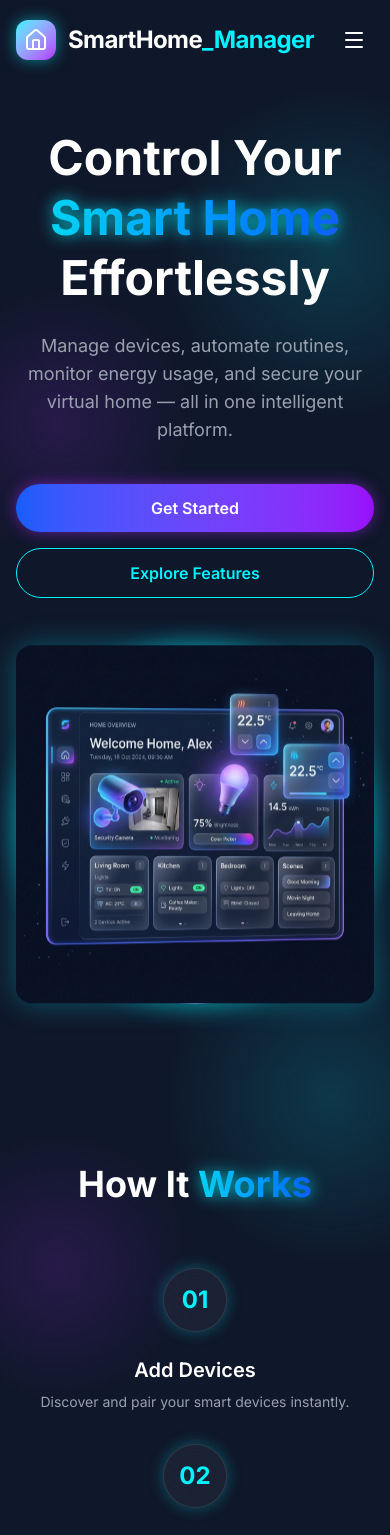
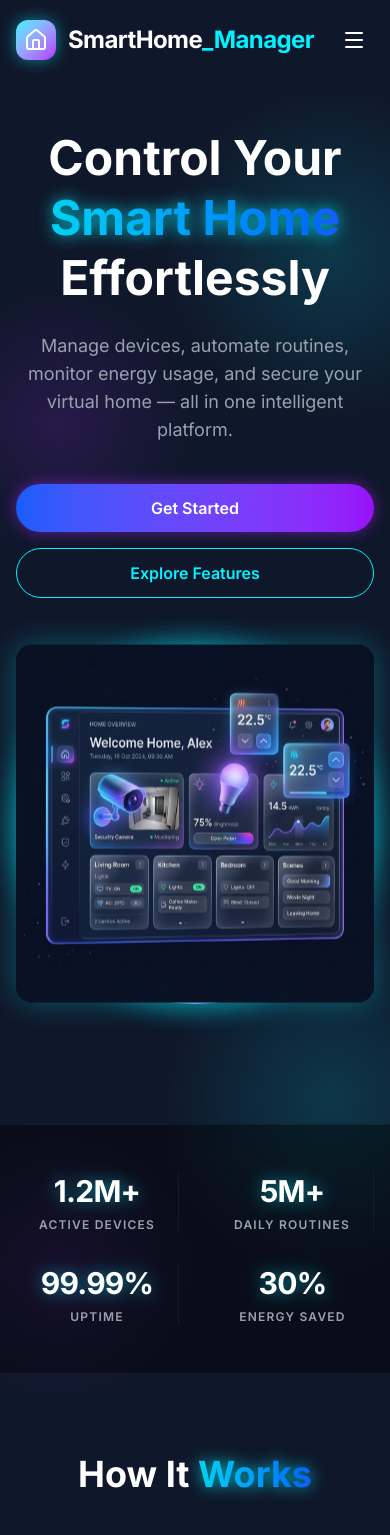
Before and after one commit to payal360/Smart_Home, a React (Vite) app: page / in a window 390 px wide. Shown: the top 1535 px of the page. Built offline with nearby package versions, Linux system fonts and the light colour scheme.

Commit message:
Enhanced Homepage and updated footer

```diff
--- a/src/pages/LandingPage.jsx
+++ b/src/pages/LandingPage.jsx
@@ -337,6 +337,78 @@ const Testimonials = () => {
 
 const Contact = null;
 
+const StatsBanner = () => {
+  return (
+    <div className="border-y border-white/5 bg-black/40 backdrop-blur-md py-12 relative z-10 mt-10">
+      <div className="max-w-7xl mx-auto px-4 sm:px-6 lg:px-8">
+        <div className="grid grid-cols-2 md:grid-cols-4 gap-8 text-center divide-x divide-white/5">
+          {[
+            { label: 'Active Devices', value: '1.2M+' },
+            { label: 'Daily Routines', value: '5M+' },
+            { label: 'Uptime', value: '99.99%' },
+            { label: 'Energy Saved', value: '30%' }
+          ].map((stat, i) => (
+            <div key={i} className="flex flex-col items-center justify-center px-4">
+              <div className="text-3xl md:text-5xl font-bold text-white mb-2 tracking-tight drop-shadow-[0_0_8px_rgba(0,243,255,0.5)]">{stat.value}</div>
+              <div className="text-xs md:text-sm text-gray-400 uppercase tracking-widest font-semibold">{stat.label}</div>
+            </div>
+          ))}
+        </div>
+      </div>
+    </div>
+  );
+};
+
+const AppDownloadCTA = () => {
+  return (
+    <section className="py-24 px-4 sm:px-6 lg:px-8 max-w-7xl mx-auto relative z-10">
+      <div className="glass-panel rounded-3xl p-8 md:p-16 relative overflow-hidden flex flex-col lg:flex-row items-center justify-between border-neon-blue/30 shadow-[0_0_50px_rgba(0,243,255,0.15)]">
+        <div className="absolute top-0 right-0 w-96 h-96 bg-neon-blue/20 rounded-full blur-[100px] pointer-events-none"></div>
+        <div className="absolute bottom-0 left-0 w-96 h-96 bg-neon-purple/20 rounded-full blur-[100px] pointer-events-none"></div>
+
+        <div className="max-w-xl z-10 text-center lg:text-left mb-16 lg:mb-0">
+          <h2 className="text-4xl md:text-5xl font-bold mb-6 leading-tight">Control your home from <span className="neon-text-blue">anywhere.</span></h2>
+          <p className="text-gray-300 text-lg mb-10 leading-relaxed">Download the SmartHome_Manager mobile app for iOS and Android. Experience ultimate convenience on the go with zero compromise.</p>
+          <div className="flex flex-col sm:flex-row gap-4 justify-center lg:justify-start">
+            <button className="flex items-center justify-center gap-3 bg-white text-black px-8 py-4 rounded-xl font-bold hover:bg-gray-200 transition-colors shadow-lg">
+              <svg viewBox="0 0 24 24" className="w-7 h-7 fill-current"><path d="M17.05 20.28c-.98.95-2.05.8-3.08.35-1.09-.46-2.09-.48-3.24 0-1.44.62-2.2.44-3.06-.35C2.79 15.25 3.51 7.59 9.05 7.31c1.35.07 2.29.74 3.08.8 1.18-.04 2.26-.85 3.65-.79 1.48.06 2.68.68 3.42 1.83-2.92 1.76-2.43 5.48.36 6.74-.63 1.63-1.57 3.33-2.51 4.39zM12.03 7.25c-.15-2.23 1.66-4.07 3.74-4.25.29 2.58-2.34 4.5-3.74 4.25z"/></svg>
+              App Store
+            </button>
+            <button className="flex items-center justify-center gap-3 bg-black/40 border border-white/20 text-white px-8 py-4 rounded-xl font-bold hover:bg-black/60 transition-colors shadow-lg">
+              <svg viewBox="0 0 24 24" className="w-7 h-7 fill-current text-green-400"><path d="M3.6 20.9l12.4-7.1-4.2-4.2-8.2 11.3zM2.5 3.4l13.5 7.8-3.1 3.1L2.5 3.4zm14.3 8.3l3.6 2.1c.9.5.9 1.4 0 1.9l-3.6 2.1-2.4-2.4 2.4-3.7z"/></svg>
+              Google Play
+            </button>
+          </div>
+        </div>
+
+        <div className="relative z-10 w-full max-w-sm lg:w-1/3 flex justify-center lg:justify-end">
+          <div className="relative border-gray-800 bg-gray-900 border-[8px] rounded-[2.5rem] h-[450px] w-[220px] shadow-2xl overflow-hidden">
+            <div className="w-[120px] h-[20px] bg-gray-800 top-0 rounded-b-[1rem] left-1/2 -translate-x-1/2 absolute z-20"></div>
+            <div className="absolute inset-0 bg-[#0f172a] p-5 flex flex-col pt-10">
+              <div className="flex justify-between items-center mb-8">
+                <div className="w-10 h-10 rounded-full bg-gradient-to-br from-neon-blue to-neon-purple shadow-[0_0_10px_rgba(0,243,255,0.5)]"></div>
+                <div className="text-sm font-bold text-white">24°C</div>
+              </div>
+              <div className="space-y-4 flex-1">
+                <div className="h-28 rounded-2xl bg-white/10 border border-white/10 flex flex-col p-4 justify-between relative overflow-hidden">
+                   <div className="absolute inset-0 bg-neon-blue/10"></div>
+                   <div className="w-8 h-8 rounded-full bg-neon-blue/20 flex items-center justify-center relative z-10"><div className="w-2.5 h-2.5 rounded-full bg-neon-blue drop-shadow-[0_0_5px_rgba(0,243,255,1)]"></div></div>
+                   <div className="text-base font-semibold text-white relative z-10">Living Room</div>
+                </div>
+                <div className="h-28 rounded-2xl bg-white/5 border border-white/5 flex flex-col p-4 justify-between">
+                   <div className="w-8 h-8 rounded-full bg-white/10 flex items-center justify-center"><div className="w-2.5 h-2.5 rounded-full bg-gray-500"></div></div>
+                   <div className="text-base font-semibold text-gray-400">Bedroom</div>
+                </div>
+              </div>
+              <div className="mt-4 h-12 bg-neon-blue rounded-xl flex items-center justify-center text-sm font-bold text-black shadow-[0_0_15px_rgba(0,243,255,0.4)]">Master Switch</div>
+            </div>
+          </div>
+        </div>
+      </div>
+    </section>
+  );
+};
+
 function LandingPage() {
   const [isAuthOpen, setIsAuthOpen] = useState(false);
   const [authMode, setAuthMode] = useState('login');
@@ -350,10 +422,12 @@ function LandingPage() {
     <div className="min-h-screen text-white overflow-x-hidden selection:bg-neon-blue/30 relative">
       <Navbar onOpenAuth={openAuth} />
       <Hero onOpenAuth={openAuth} />
+      <StatsBanner />
       <HowItWorks />
       <DashboardPreview />
       <Devices />
       <Testimonials />
+      <AppDownloadCTA />
       <Footer />
       <AuthModal isOpen={isAuthOpen} onClose={() => setIsAuthOpen(false)} initialMode={authMode} />
     </div>
```
